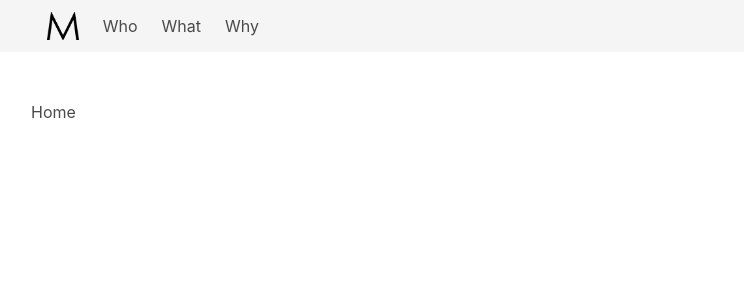
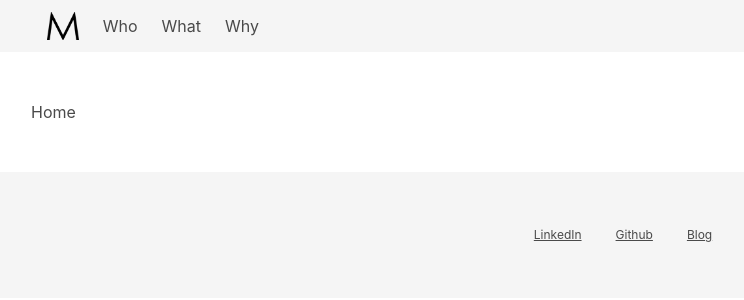
Before and after one commit to marvinisaac/marvinisaac-com-vuejs, a Vue app: page / in a window 1280 px wide. Shown: the top 300 px of the page, without its empty margins (17-761 px from the left). Built offline with nearby package versions, Linux system fonts and the light colour scheme.

Commit message:
:hammer: Setup simple footer

```diff
--- a/src/App/App.vue
+++ b/src/App/App.vue
@@ -2,16 +2,19 @@
 	<div id="app">
 		<navigation v-bind:navigation-links="this.links"></navigation>
 		<router-view class="section"></router-view>
+        <custom-footer></custom-footer>
 	</div>
 </template>
 
 <script>
 import Navigation from './AppNavigation.vue'
+import CustomFooter from './AppFooter.vue'
 
 export default {
 	name: 'App',
 	components: {
-		Navigation
+        Navigation,
+        CustomFooter
 	},
 	data () {
 		return {
--- /dev/null
+++ b/src/App/AppFooter.vue
@@ -0,0 +1,36 @@
+<template>
+    <footer class="footer">
+        <div class="content has-text-centered">
+            <div class="buttons are-small is-centered">
+                <a class="button is-text"
+                    v-for="(link, index) in this.links"
+                    v-bind:key="index"
+                    v-bind:href="link.destination">
+                    {{ link.text }}
+                </a>
+            </div>
+        </div>
+    </footer>
+</template>
+
+<script>
+export default {
+    name: 'Custom Footer',
+    data () {
+        return {
+            links: [
+                { text: 'LinkedIn', destination: 'https://linkedin.com/in/marvinisaac' },
+                { text: 'Github', destination: 'https://github.com/marvinisaac' },
+                { text: 'Blog', destination: '#' }
+            ]
+        }
+    }
+}
+</script>
+
+<style lang="scss" scoped>
+footer {
+    background-color: whitesmoke;
+    padding: 3rem 1.5rem;
+}
+</style>
```
